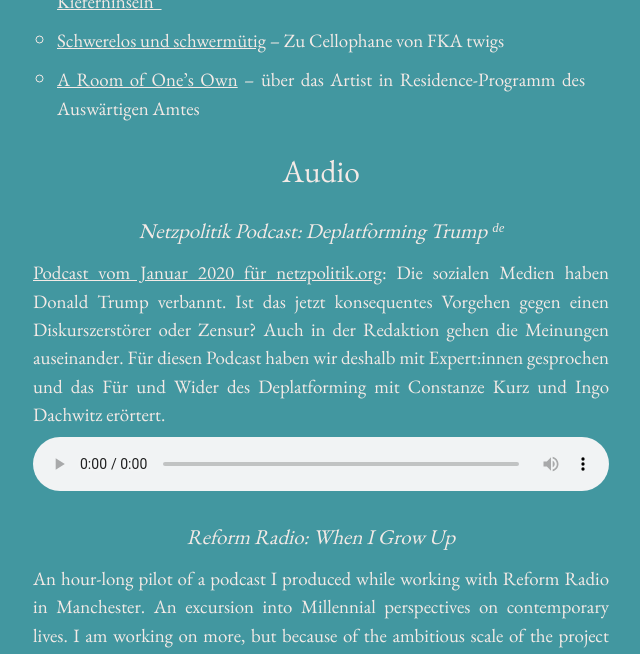
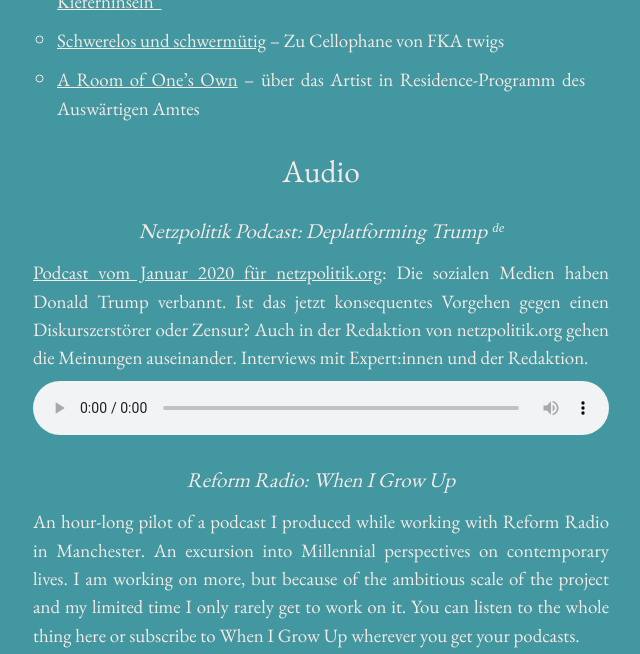
Before and after one commit to SerafinDinges/serafindinges.com, a Jekyll site: the page built from index.md, in a window 1280 px wide and 900 px high, scrolled down 1646 px, cut to the strip 0-654 px from the top of the window. Shown: the whole strip, without its empty margins (319-959 px from the left). Built offline with Jekyll 4.4.1, drawn with Linux system fonts in a browser that asks for light colours.

Commit message:
Update index.md

```diff
--- a/index.md
+++ b/index.md
@@ -54,7 +54,7 @@
 ##### Netzpolitik Podcast: Deplatforming Trump ᵈᵉ
 
 <p class="noindent">
-<a href="https://netzpolitik.org/2021/npp-220-zu-deplatforming-goodbye-mr-president/">Podcast vom Januar 2020 für netzpolitik.org</a>: Die sozialen Medien haben Donald Trump verbannt. Ist das jetzt konsequentes Vorgehen gegen einen Diskurszerstörer oder Zensur? Auch in der Redaktion gehen die Meinungen auseinander. Für diesen Podcast haben wir deshalb mit Expert:innen gesprochen und das Für und Wider des Deplatforming mit Constanze Kurz und Ingo Dachwitz erörtert.
+<a href="https://netzpolitik.org/2021/npp-220-zu-deplatforming-goodbye-mr-president/">Podcast vom Januar 2020 für netzpolitik.org</a>: Die sozialen Medien haben Donald Trump verbannt. Ist das jetzt konsequentes Vorgehen gegen einen Diskurszerstörer oder Zensur? Auch in der Redaktion von netzpolitik.org gehen die Meinungen auseinander. Interviews mit Expert:innen und der Redaktion.
 </p>
 
 <audio style="width: 100%" controls>
```
